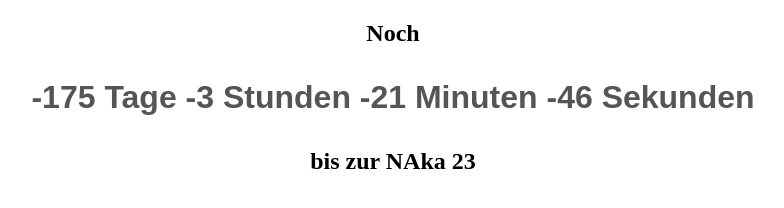
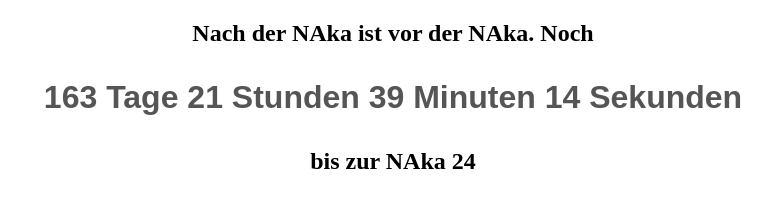
Before and after one commit to roflmaostc/naka, a plain HTML site: page index.html in a window 1280 px wide. Shown: the whole page, without its empty margins (247-1031 px from the left). Drawn offline with Linux system fonts and the light colour scheme.

Commit message:
Update index.html

```diff
--- a/index.html
+++ b/index.html
@@ -15,11 +15,11 @@ body {
 <body>
 
 <center>
-	<h2>Noch</h2>
+	<h2>Nach der NAka ist vor der NAka. Noch</h2>
 </center>
 	<p id="clock"></p>
 <script>
-var end = new Date('08/17/2023 3:00 PM'),
+var end = new Date('07/20/2024 3:00 PM'),
     sec = 1000,
     min = sec * 60,
     hour = min * 60,
@@ -62,7 +62,7 @@ timer = setInterval(function () {
 </script>
 
 <center>
-	<h2>bis zur NAka 23</h2>
+	<h2>bis zur NAka 24</h2>
 </center>
 </body>
 </html>
```
